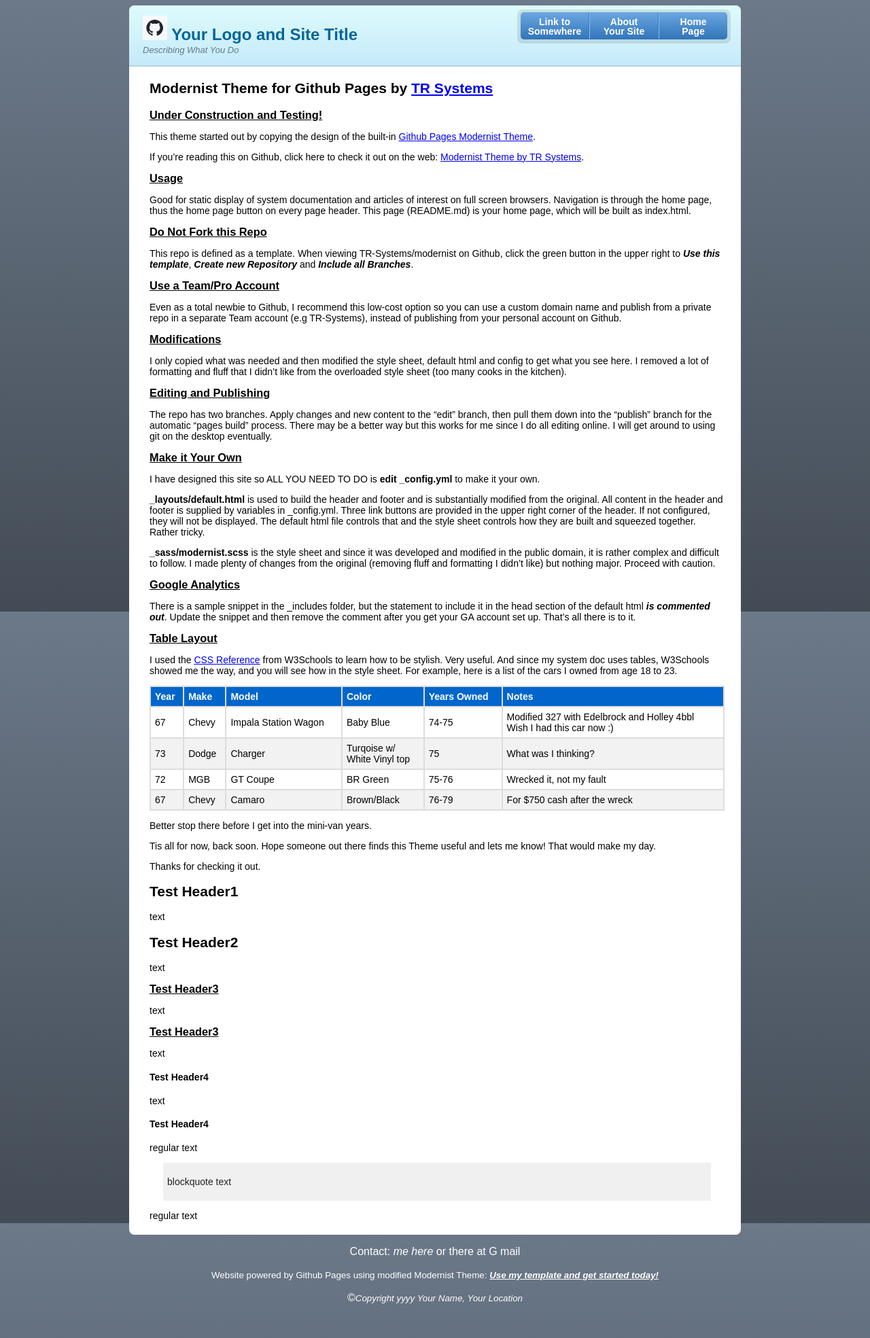
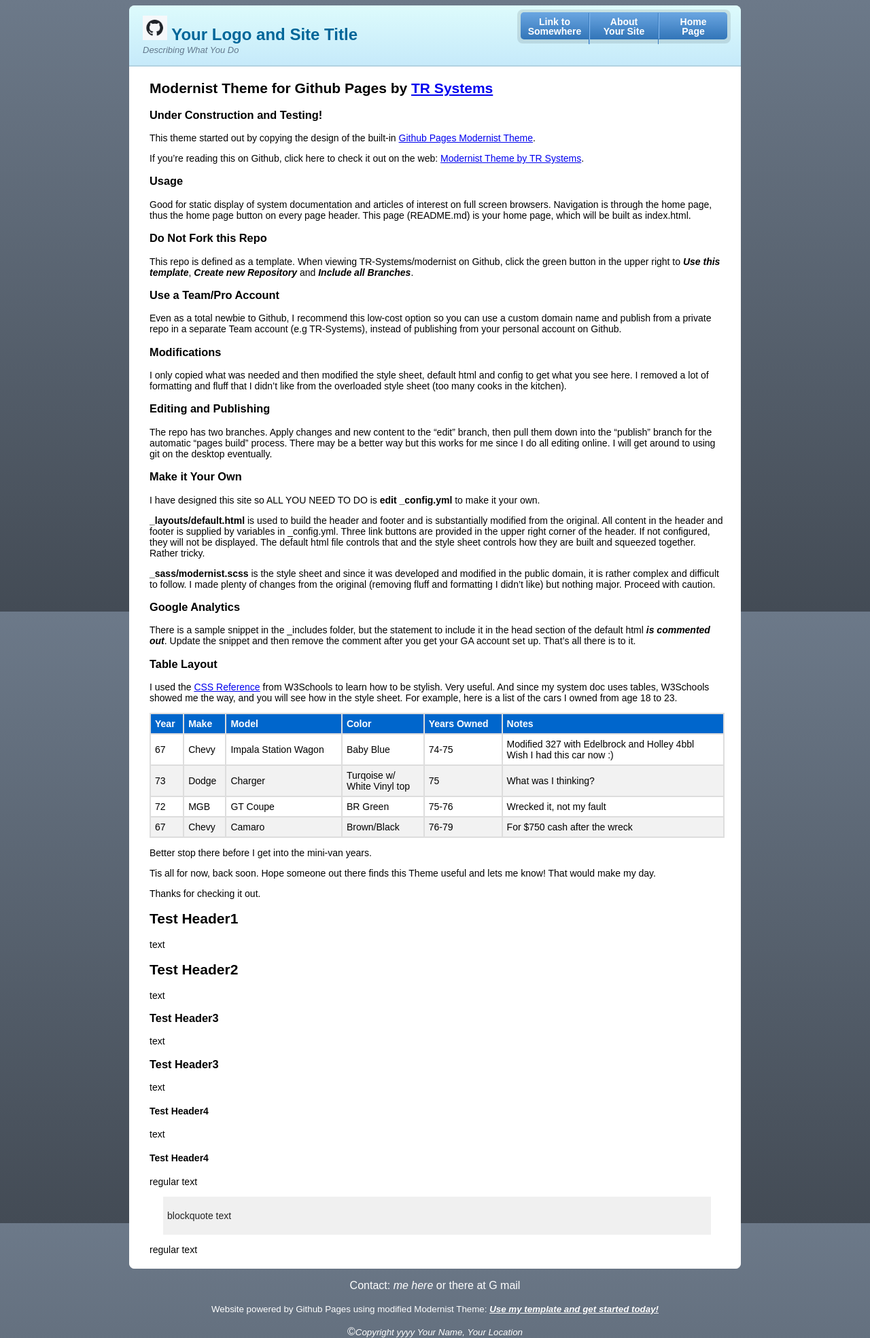
Before and after one commit to TR-Systems/modernist, a Jekyll site: the page built from README.md, in a window 1280 px wide. Shown: the whole page at 68% size. Built offline with Jekyll 4.4.1, drawn with Linux system fonts in a browser that asks for light colours; our own code applies the rules of GitHub Pages for plain Markdown files; before the commit the page ends 1919 px from its top, so only the background shows below that.

Commit message:
Update modernist.scss

```diff
--- a/_sass/modernist.scss
+++ b/_sass/modernist.scss
@@ -147,16 +147,13 @@
   position:relative;
 }
 
-h3 {
-  padding:0;
-  margin-top: 6px;
-  margin-bottom: 0;
-  text-decoration: underline;
-}
-
 p {
   margin: 0px, 6px, 6px, 12px;
   padding:0;
+}
+
+li:not(:last-child) {
+    padding-bottom: 8px;
 }
 
 /* Table design from W3Schools example, with mods */
```
